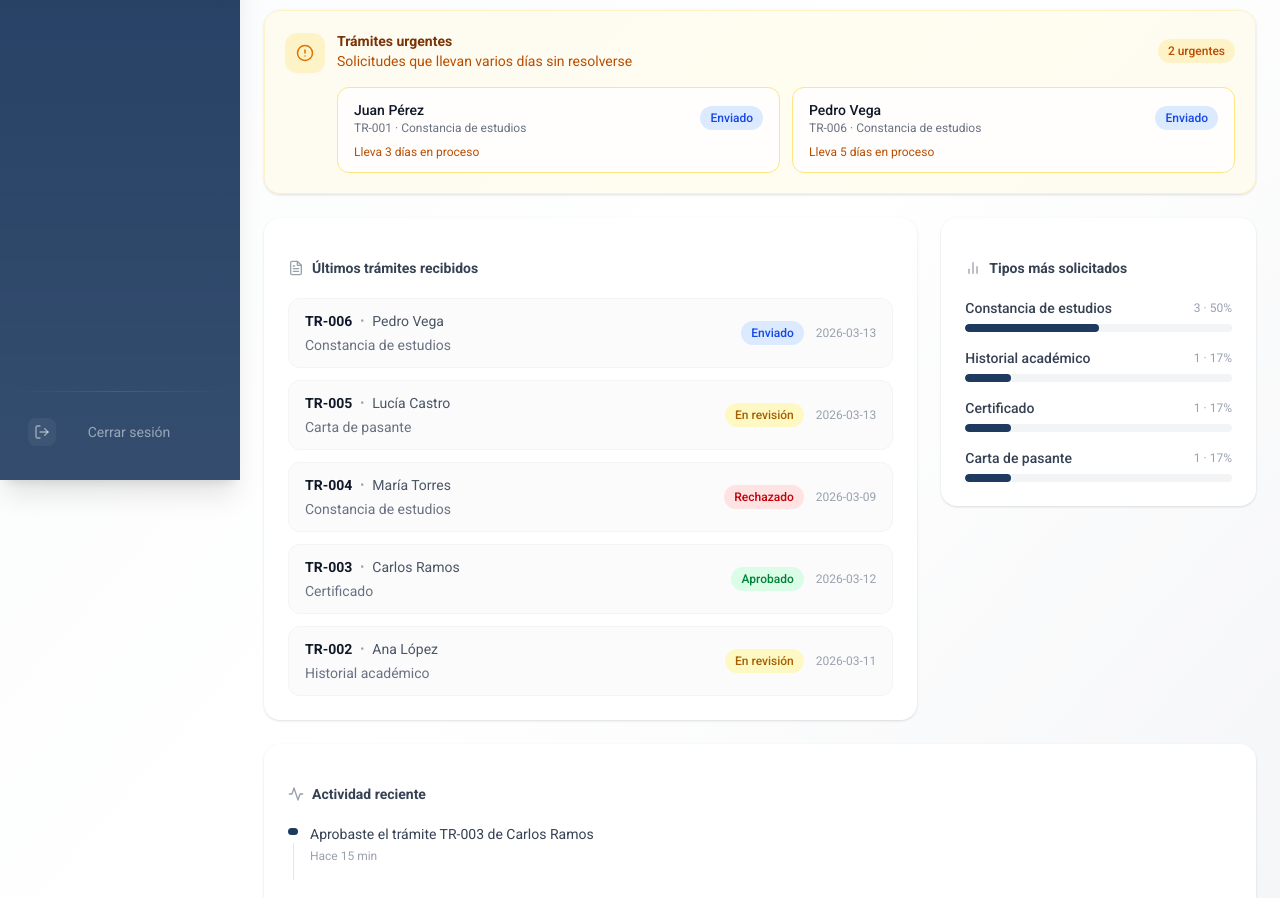
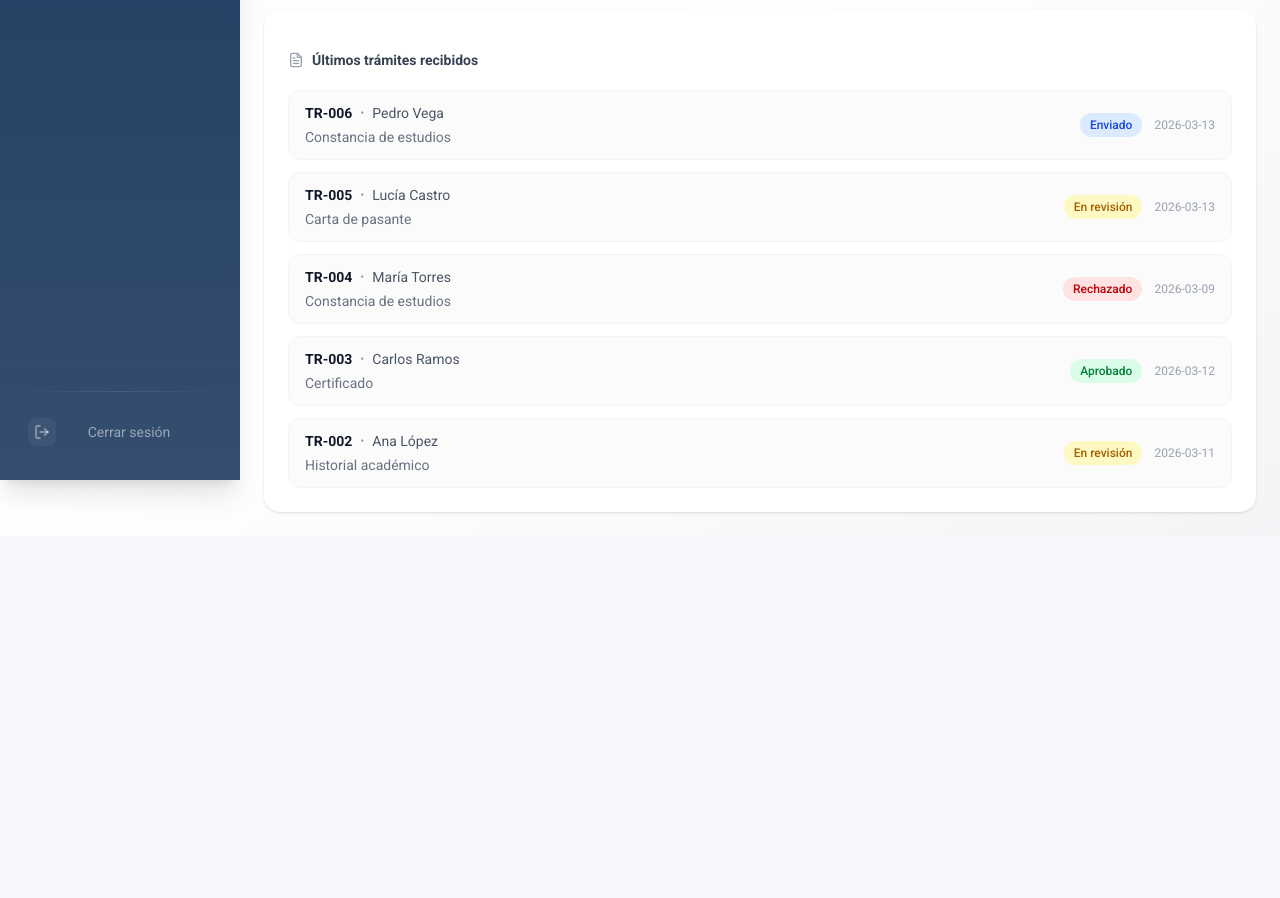
Before and after one commit to LilChanclas/Traumatic, a React (Vite) app in the folder frontend/: page /administrativo/dashboard in a window 1280 px wide. Shown: the part 320-1218 px from the top of the page. After the commit the page ends 856 px from the top, so only its background shows below. Built offline with nearby package versions, Linux system fonts and the light colour scheme.

Commit message:
eliminacion de secciones poco informativas del dashboard del administrativo

```diff
--- a/frontend/src/pages/administrativo/DashboardPage.tsx
+++ b/frontend/src/pages/administrativo/DashboardPage.tsx
@@ -4,10 +4,7 @@ import {
   FiCheckCircle,
   FiXCircle,
   FiInbox,
-  FiAlertCircle,
-  FiFileText,
-  FiBarChart2,
-  FiActivity,
+  FiFileText
 } from 'react-icons/fi'
 
 const MOCK_TRAMITES = [
@@ -68,60 +65,13 @@ const ESTADO_STYLES: Record<string, string> = {
   Rechazado: 'bg-red-100 text-red-700',
 }
 
-const ACTIVIDAD = [
-  {
-    id: 1,
-    texto: 'Aprobaste el trámite TR-003 de Carlos Ramos',
-    fecha: 'Hace 15 min',
-  },
-  {
-    id: 2,
-    texto: 'Se recibió una nueva solicitud de Lucía Castro',
-    fecha: 'Hace 32 min',
-  },
-  {
-    id: 3,
-    texto: 'Rechazaste el trámite TR-004 de María Torres',
-    fecha: 'Hace 1 hora',
-  },
-  {
-    id: 4,
-    texto: 'Juan Pérez subió documentos adicionales',
-    fecha: 'Hace 2 horas',
-  },
-]
-
 function contarPorEstado(estado: string) {
   return MOCK_TRAMITES.filter((t) => t.estado === estado).length
 }
 
-function getUrgentes() {
-  return MOCK_TRAMITES.filter(
-    (t) => (t.estado === 'Enviado' || t.estado === 'En revisión') && t.dias >= 3
-  )
-}
 
 function getUltimos() {
   return [...MOCK_TRAMITES].reverse().slice(0, 5)
-}
-
-function getTiposFrecuentes() {
-  const conteo: Record<string, number> = {}
-
-  MOCK_TRAMITES.forEach((t) => {
-    conteo[t.tipo] = (conteo[t.tipo] || 0) + 1
-  })
-
-  const total = MOCK_TRAMITES.length
-
-  return Object.entries(conteo)
-    .map(([tipo, cantidad]) => ({
-      tipo,
-      cantidad,
-      porcentaje: Math.round((cantidad / total) * 100),
-    }))
-    .sort((a, b) => b.cantidad - a.cantidad)
-    .slice(0, 4)
 }
 
 function KpiCard({
@@ -157,9 +107,7 @@ export default function AdministrativoDashboardPage() {
   const revision = contarPorEstado('En revisión')
   const aprobados = contarPorEstado('Aprobado')
   const rechazados = contarPorEstado('Rechazado')
-  const urgentes = getUrgentes()
   const ultimos = getUltimos()
-  const tiposFrecuentes = getTiposFrecuentes()
 
   return (
     <div className="space-y-6">
@@ -197,69 +145,8 @@ export default function AdministrativoDashboardPage() {
         />
       </section>
 
-      <section className="rounded-2xl border border-amber-100 bg-amber-50/70 shadow-sm p-5">
-        <div className="flex items-start gap-3">
-          <div className="mt-0.5 flex h-10 w-10 items-center justify-center rounded-xl bg-amber-100 text-amber-600">
-            <FiAlertCircle size={18} />
-          </div>
-
-          <div className="flex-1">
-            <div className="flex flex-col gap-1 sm:flex-row sm:items-center sm:justify-between">
-              <div>
-                <h3 className="text-sm font-semibold text-amber-900">
-                  Trámites urgentes
-                </h3>
-                <p className="text-sm text-amber-700">
-                  Solicitudes que llevan varios días sin resolverse
-                </p>
-              </div>
-
-              <span className="inline-flex w-fit rounded-full bg-amber-100 px-2.5 py-1 text-xs font-medium text-amber-700">
-                {urgentes.length} urgentes
-              </span>
-            </div>
-
-            {urgentes.length === 0 ? (
-              <p className="mt-4 text-sm text-amber-700">
-                Todo bien. No hay trámites urgentes por atender.
-              </p>
-            ) : (
-              <div className="mt-4 grid grid-cols-1 md:grid-cols-2 gap-3">
-                {urgentes.map((t) => (
-                  <div
-                    key={t.id}
-                    className="rounded-xl border border-amber-200 bg-white/80 px-4 py-3"
-                  >
-                    <div className="flex items-center justify-between gap-3">
-                      <div>
-                        <p className="text-sm font-medium text-gray-900">
-                          {t.alumno}
-                        </p>
-                        <p className="text-xs text-gray-500">
-                          {t.id} · {t.tipo}
-                        </p>
-                      </div>
-
-                      <span
-                        className={`text-xs font-medium px-2.5 py-1 rounded-full ${ESTADO_STYLES[t.estado]}`}
-                      >
-                        {t.estado}
-                      </span>
-                    </div>
-
-                    <p className="mt-2 text-xs text-amber-700">
-                      Lleva {t.dias} días en proceso
-                    </p>
-                  </div>
-                ))}
-              </div>
-            )}
-          </div>
-        </div>
-      </section>
-
       <section className="grid grid-cols-1 xl:grid-cols-3 gap-6">
-        <div className="xl:col-span-2">
+        <div className="xl:col-span-3">
           <DashboardCard>
             <div className="flex items-center gap-2 mb-5">
               <FiFileText className="text-gray-400" />
@@ -303,68 +190,6 @@ export default function AdministrativoDashboardPage() {
             </div>
           </DashboardCard>
         </div>
-
-        <div>
-          <DashboardCard>
-            <div className="flex items-center gap-2 mb-5">
-              <FiBarChart2 className="text-gray-400" />
-              <h3 className="text-sm font-semibold text-gray-700">
-                Tipos más solicitados
-              </h3>
-            </div>
-
-            <div className="space-y-4">
-              {tiposFrecuentes.map((item) => (
-                <div key={item.tipo}>
-                  <div className="mb-1.5 flex items-center justify-between gap-3">
-                    <p className="text-sm font-medium text-gray-700">
-                      {item.tipo}
-                    </p>
-                    <span className="text-xs text-gray-400">
-                      {item.cantidad} · {item.porcentaje}%
-                    </span>
-                  </div>
-
-                  <div className="h-2 rounded-full bg-gray-100 overflow-hidden">
-                    <div
-                      className="h-full rounded-full bg-primary"
-                      style={{ width: `${item.porcentaje}%` }}
-                    />
-                  </div>
-                </div>
-              ))}
-            </div>
-          </DashboardCard>
-        </div>
-      </section>
-
-      <section>
-        <DashboardCard>
-          <div className="flex items-center gap-2 mb-5">
-            <FiActivity className="text-gray-400" />
-            <h3 className="text-sm font-semibold text-gray-700">
-              Actividad reciente
-            </h3>
-          </div>
-
-          <div className="space-y-4">
-            {ACTIVIDAD.map((item, index) => (
-              <div key={item.id} className="flex gap-3">
-                <div className="flex flex-col items-center">
-                  <div className="mt-1 h-2.5 w-2.5 rounded-full bg-primary" />
-                  {index < ACTIVIDAD.length - 1 && (
-                    <div className="mt-2 h-full w-px bg-gray-200" />
-                  )}
-                </div>
-
-                <div className="pb-4">
-                  <p className="text-sm text-gray-700">{item.texto}</p>
-                  <p className="mt-1 text-xs text-gray-400">{item.fecha}</p>
-                </div>
-              </div>
-            ))}
-          </div>
-        </DashboardCard>
       </section>
     </div>
   )
```
